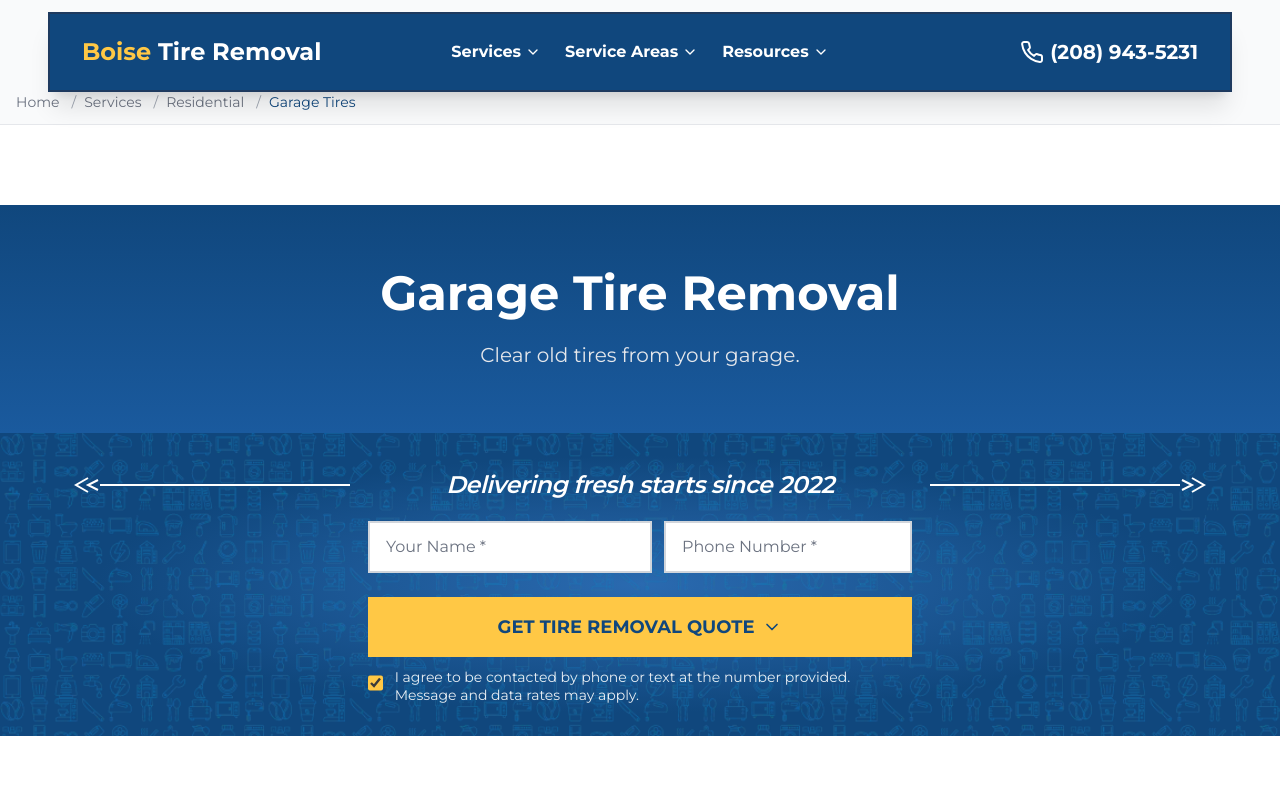
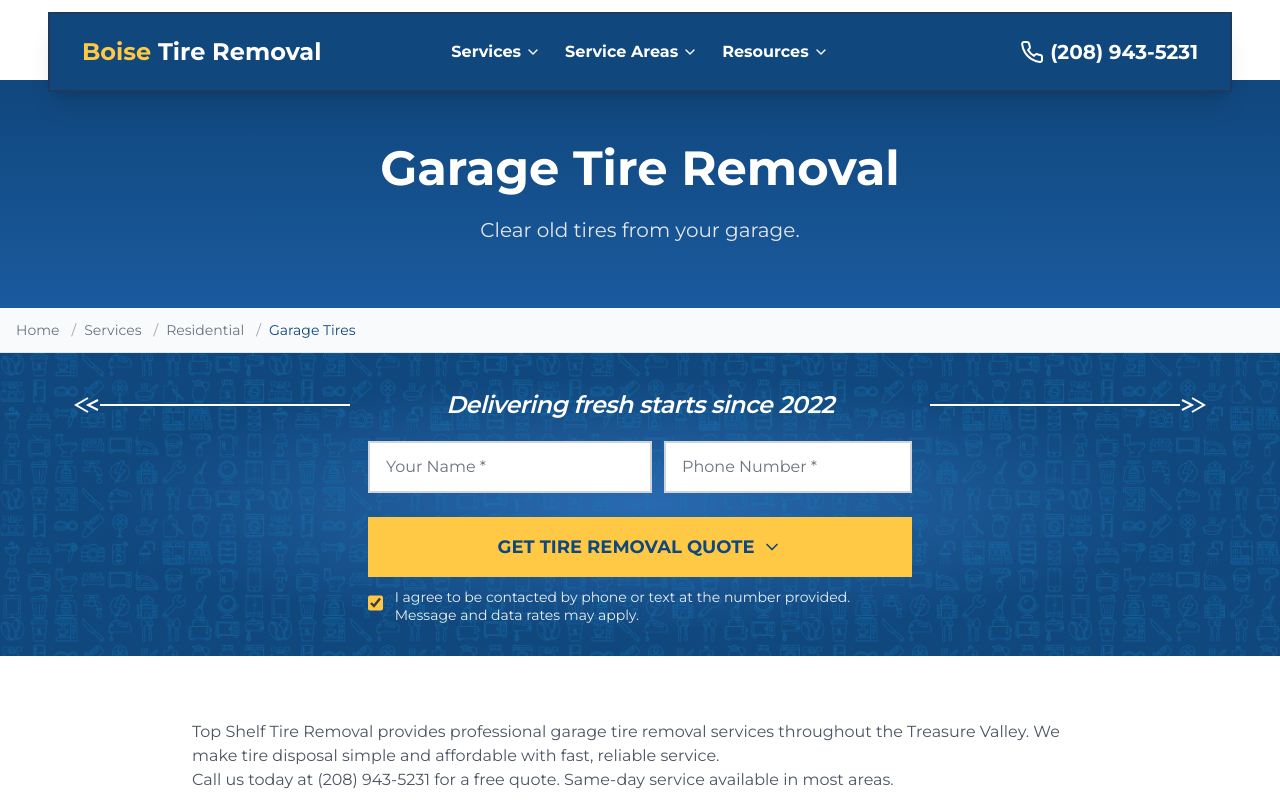
Before and after one commit to Hinderager/boise-tire-removal, a Next.js app: page /services/residential/garage-tires in a window 1280 px wide. Shown: the top 800 px of the page. Built offline with nearby package versions, Linux system fonts and the light colour scheme.

Commit message:
Fix breadcrumb position: move below hero section - test on garage-tires page

```diff
--- a/src/app/layout.tsx
+++ b/src/app/layout.tsx
@@ -5,7 +5,6 @@ import './globals.css'
 import { Header } from '@/components/Header'
 import { Footer } from '@/components/Footer'
 import { StructuredData } from '@/components/StructuredData'
-import { VisibleBreadcrumb } from '@/components/VisibleBreadcrumb'
 import { QuoteFormProvider } from '@/context/QuoteFormContext'
 
 const oswald = Oswald({
@@ -99,7 +98,6 @@ export default function RootLayout({ children }: { children: React.ReactNode })
         </noscript>
         <QuoteFormProvider>
           <Header />
-          <VisibleBreadcrumb />
           {children}
           <Footer />
         </QuoteFormProvider>
--- a/src/app/services/residential/garage-tires/page.tsx
+++ b/src/app/services/residential/garage-tires/page.tsx
@@ -1,6 +1,7 @@
 import { Metadata } from 'next'
 import { Phone } from 'lucide-react'
 import { QuickQuoteBar } from '@/components/QuickQuoteBar'
+import { VisibleBreadcrumb } from '@/components/VisibleBreadcrumb'
 
 export const metadata: Metadata = {
   title: 'Garage Tire Removal | Boise Tire Removal',
@@ -17,6 +18,7 @@ export default function GarageTiresPage() {
           <p className="text-xl text-gray-200 max-w-3xl mx-auto">Clear old tires from your garage.</p>
         </div>
       </section>
+      <VisibleBreadcrumb />
       <QuickQuoteBar />
       <section className="py-16 bg-white">
         <div className="container mx-auto px-4">
--- a/src/components/VisibleBreadcrumb.tsx
+++ b/src/components/VisibleBreadcrumb.tsx
@@ -41,7 +41,7 @@ export function VisibleBreadcrumb() {
   if (pathname === '/') return null
 
   return (
-    <div className="bg-gray-50 border-b border-gray-200 pt-20">
+    <div className="bg-gray-50 border-b border-gray-200">
       <div className="container mx-auto px-4 py-3">
         <nav className="text-sm" aria-label="Breadcrumb">
           <ol className="flex flex-wrap items-center gap-1">
```
